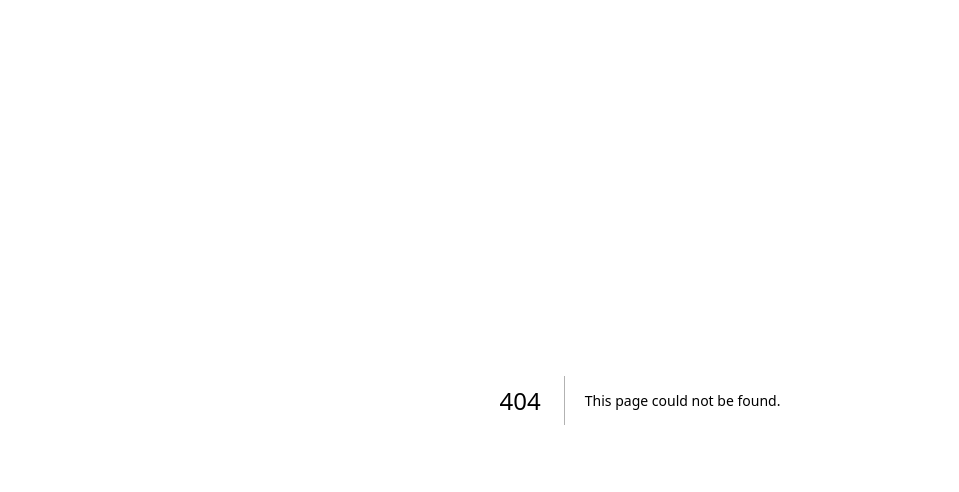
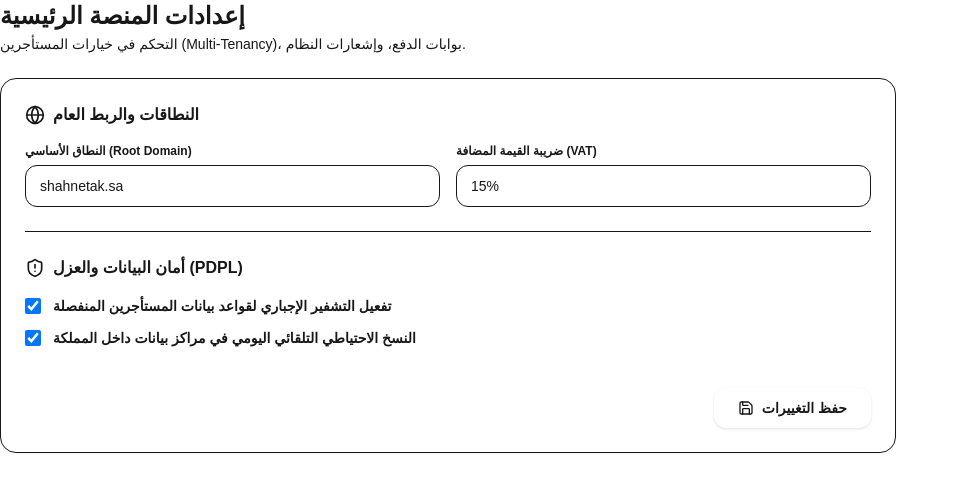
Before and after one commit to DevNexEssam/shahntak, a Next.js app: page /admin/settings in a window 1280 px wide. Before the commit this address had no page. Shown: the top 492 px of the page, without its empty margins (0-959 px from the left). Built offline with nearby package versions, Linux system fonts and the light colour scheme.

Commit message:
Create page.tsx

```diff
--- /dev/null
+++ b/app/admin/(pages)/settings/page.tsx
@@ -0,0 +1,64 @@
+import React from 'react';
+import { LuSave, LuShieldAlert, LuGlobe } from 'react-icons/lu';
+
+export default function SettingsPage() {
+    return (
+        <div className="max-w-4xl space-y-6">
+
+            <div>
+                <h1 className="text-2xl font-extrabold text-heading">إعدادات المنصة الرئيسية</h1>
+                <p className="text-sm text-body mt-0.5">التحكم في خيارات المستأجرين (Multi-Tenancy)، بوابات الدفع، وإشعارات النظام.</p>
+            </div>
+
+            <div className="bg-surface rounded-2xl border border-border p-6 shadow-xs space-y-6">
+
+                {/* General Settings */}
+                <div>
+                    <h2 className="text-base font-extrabold text-heading mb-4 flex items-center gap-2">
+                        <LuGlobe className="w-5 h-5 text-accent" />
+                        النطاقات والربط العام
+                    </h2>
+                    <div className="grid grid-cols-1 sm:grid-cols-2 gap-4">
+                        <div>
+                            <label className="block text-xs font-bold text-heading mb-1.5">النطاق الأساسي (Root Domain)</label>
+                            <input type="text" defaultValue="shahnetak.sa" className="w-full px-3.5 py-2.5 rounded-xl bg-surface-muted border border-border text-sm text-heading" dir="ltr" />
+                        </div>
+                        <div>
+                            <label className="block text-xs font-bold text-heading mb-1.5">ضريبة القيمة المضافة (VAT)</label>
+                            <input type="text" defaultValue="15%" className="w-full px-3.5 py-2.5 rounded-xl bg-surface-muted border border-border text-sm text-heading" />
+                        </div>
+                    </div>
+                </div>
+
+                <hr className="border-border" />
+
+                {/* Security & Multi-tenancy */}
+                <div>
+                    <h2 className="text-base font-extrabold text-heading mb-4 flex items-center gap-2">
+                        <LuShieldAlert className="w-5 h-5 text-warning" />
+                        أمان البيانات والعزل (PDPL)
+                    </h2>
+                    <div className="space-y-3">
+                        <label className="flex items-center gap-3 cursor-pointer">
+                            <input type="checkbox" defaultChecked className="w-4 h-4 text-accent rounded border-border" />
+                            <span className="text-sm font-semibold text-heading">تفعيل التشفير الإجباري لقواعد بيانات المستأجرين المنفصلة</span>
+                        </label>
+                        <label className="flex items-center gap-3 cursor-pointer">
+                            <input type="checkbox" defaultChecked className="w-4 h-4 text-accent rounded border-border" />
+                            <span className="text-sm font-semibold text-heading">النسخ الاحتياطي التلقائي اليومي في مراكز بيانات داخل المملكة</span>
+                        </label>
+                    </div>
+                </div>
+
+                <div className="pt-4 flex justify-end">
+                    <button className="inline-flex items-center gap-2 px-6 py-2.5 rounded-xl bg-accent text-accent-foreground font-bold text-sm shadow-sm hover:shadow transition-all">
+                        <LuSave className="w-4 h-4" />
+                        <span>حفظ التغييرات</span>
+                    </button>
+                </div>
+
+            </div>
+
+        </div>
+    );
+}
```
